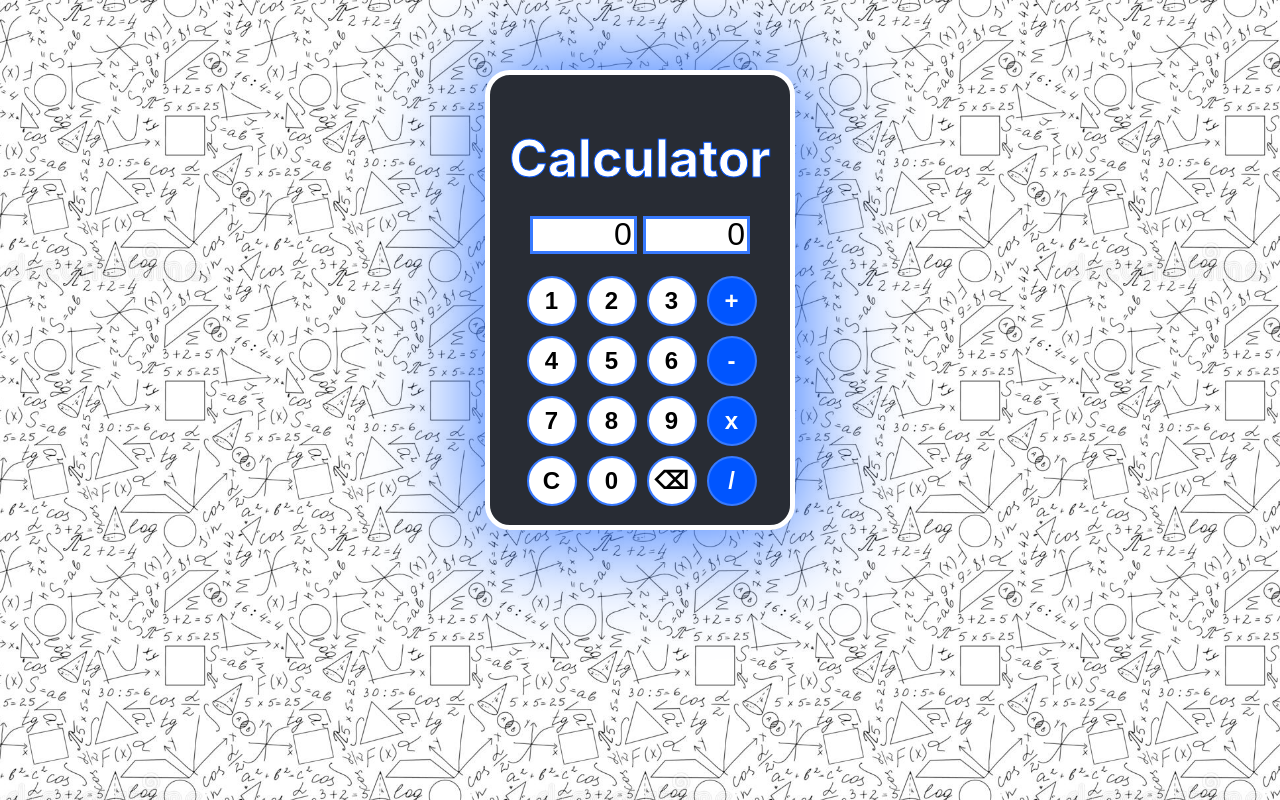
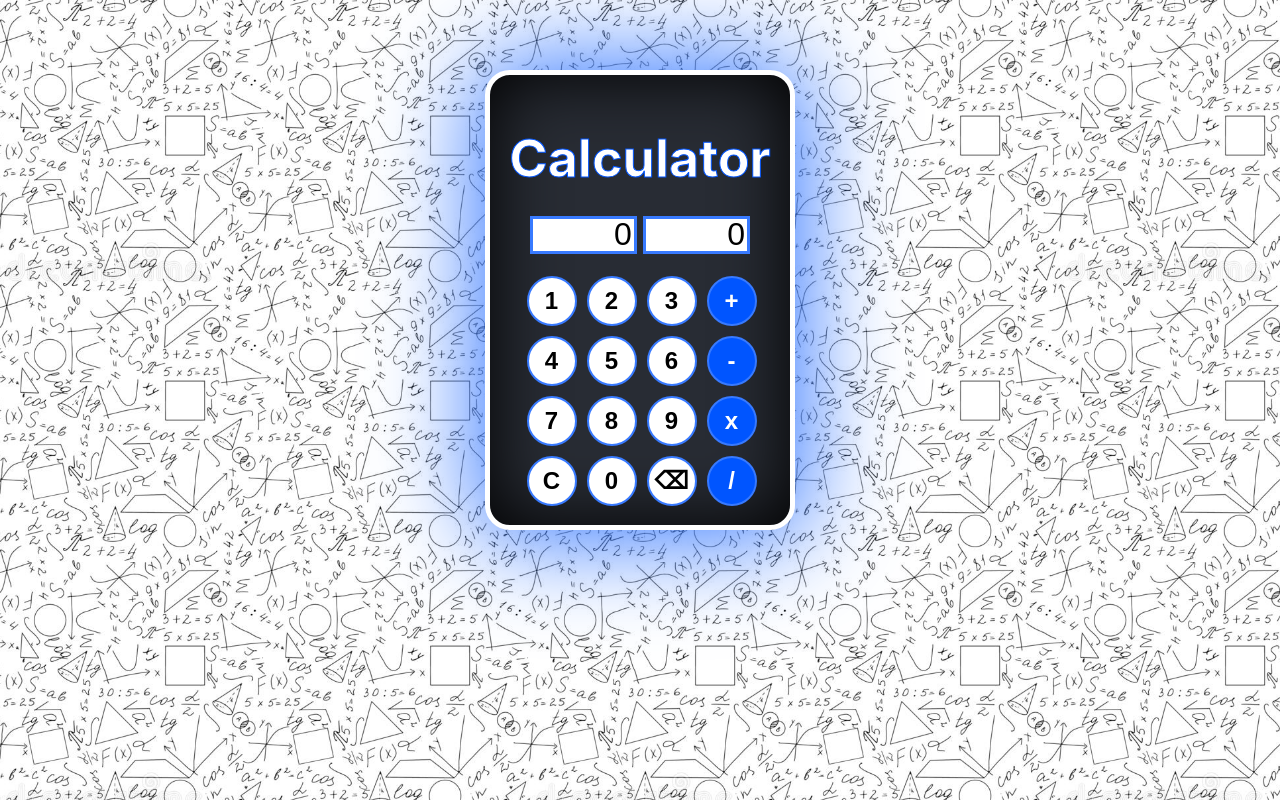
Before and after one commit to gangadharrr/simple-calc-react, a React (Create React App) app: page / in a window 1280 px wide. Built offline with nearby package versions, Linux system fonts and the light colour scheme.

Commit message:
.Add shadow for calc inside and outside

```diff
--- a/src/App.css
+++ b/src/App.css
@@ -66,8 +66,9 @@ body{
   row-gap: 5%;
   margin: 0%;
   border-radius: 25px;
-  box-shadow: 0px 0px 100px 10px  #387aff;
+  box-shadow: 0px 0px 100px 10px  #387aff,0px 0px 70px 1px black inset;
   border: 5px solid#fff ;
+
 }
 .container h1{
   line-height: 0%;
```
